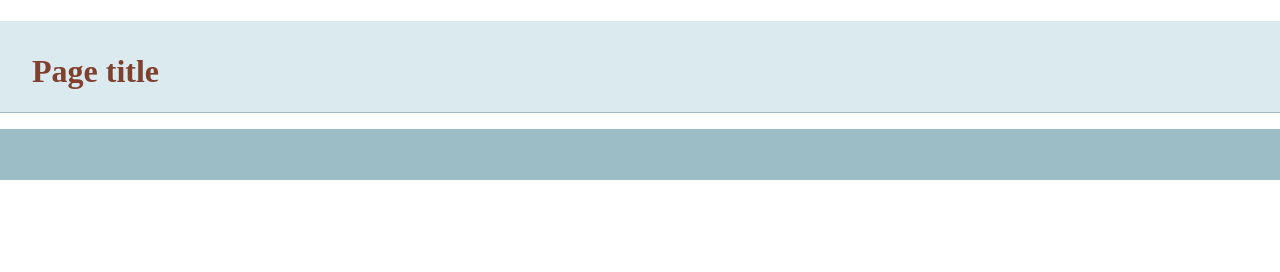
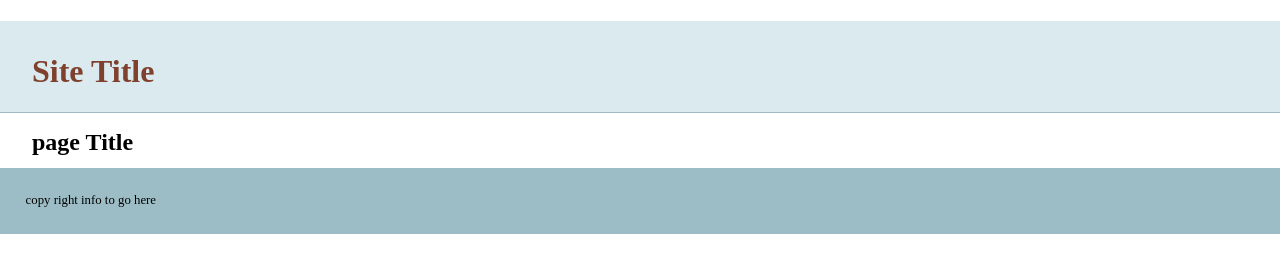
Before and after one commit to WebRo/git-basics, a plain HTML site: page index.html in a window 1280 px wide. Drawn offline with nearby package versions, Linux system fonts and the light colour scheme.

Commit message:
added more info to the template h1, h2, and footer

```diff
--- a/index.html
+++ b/index.html
@@ -14,13 +14,15 @@
     </head>
     <body>
     <header>
-	<h1>Page title</h1>
+	<h1>Site Title</h1>
     </header>
     <nav id="pageNav">
     </nav>
     <main>
+        <h2>page Title</h2>
     </main>
     <footer>
+        copy right info to go here
     </footer>
         <script>
 //use the modernizr load to load up external scripts. This will load the scripts asynchronously, but the order listed matters. Although it will load all scripts in parallel, it will execute them in the order listed
```
